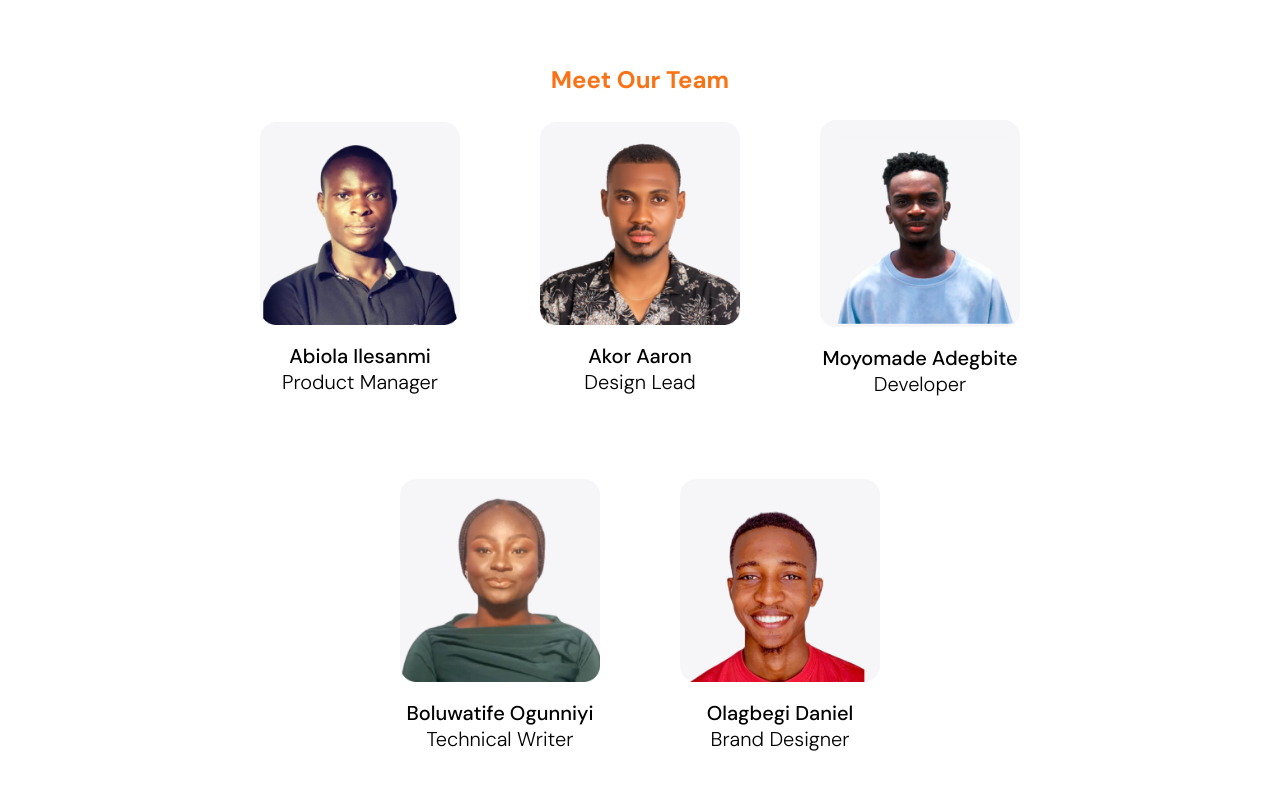
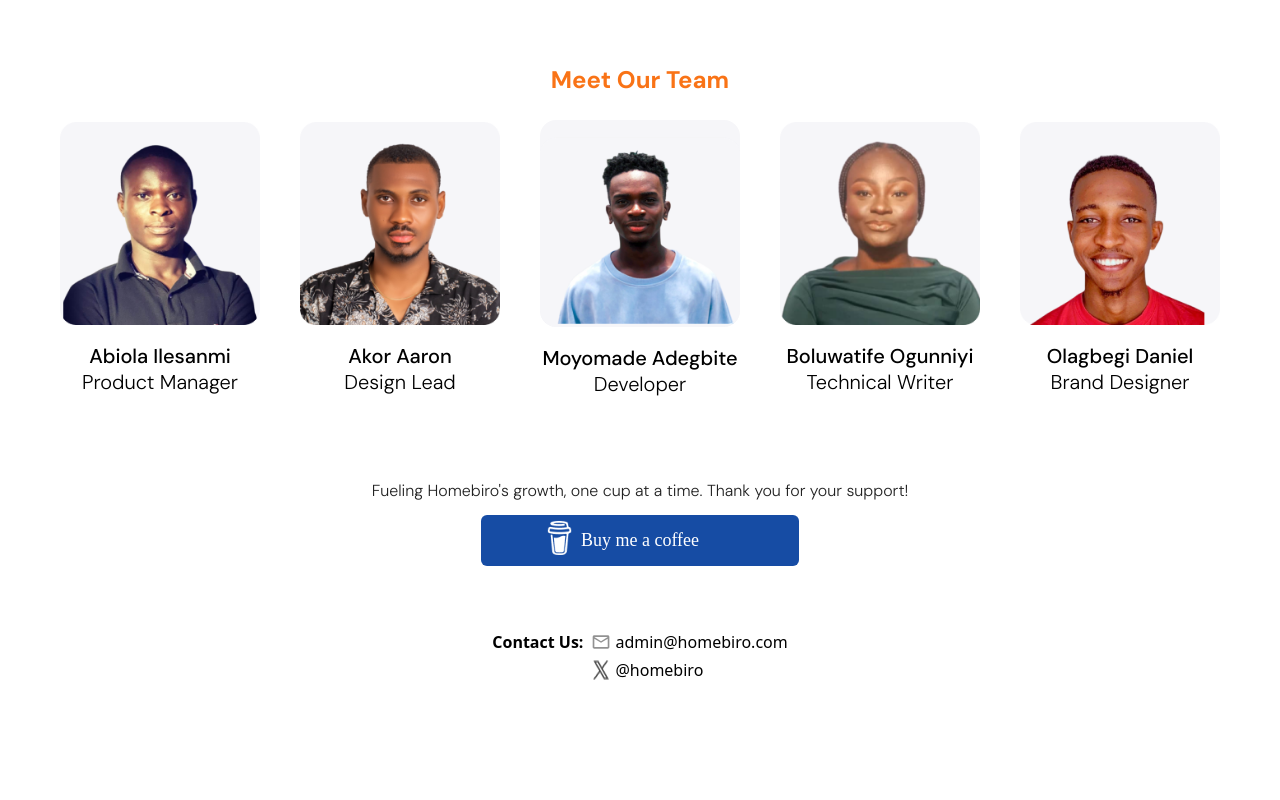
Before and after one commit to Moyo-Made/Homebiro, a Next.js app: page / in a window 1280 px wide. Shown: the part 1280-2080 px from the top of the page. After the commit the page ends 1982 px from the top, so only its background shows below. Built offline with nearby package versions, Linux system fonts and the light colour scheme; a web font is replaced by a local one.

Commit message:
updated team

```diff
--- a/app/components/BuyMeCoffee.tsx
+++ b/app/components/BuyMeCoffee.tsx
@@ -19,7 +19,8 @@ const BuyMeCoffee = () => {
 				/>
 
 				<Link
-					href="/buy-me-coffee"
+					href="https://buymeacoffee.com/homebiro"
+					target="__blank"
 					className="md:px-[100px] px-[120px] py-3 font-gabriela text-[18px] bg-[#164CA4] text-white text-center rounded-md hover:bg-[#0E3A8B] mt-3"
 				>
 					Buy me a coffee
--- a/app/components/Team.tsx
+++ b/app/components/Team.tsx
@@ -8,7 +8,7 @@ const Team = () => {
 				Meet Our Team
 			</h2>
 
-			<div className="flex flex-wrap md:gap-20 gap-10 md:w-[60%] justify-center items-center">
+			<div className="flex flex-wrap md:gap-10 gap-7 md:w-full justify-center items-center">
 				{/* Product Manager */}
 				<div className="flex flex-col text-[20px] text-center">
 					<Image
```
